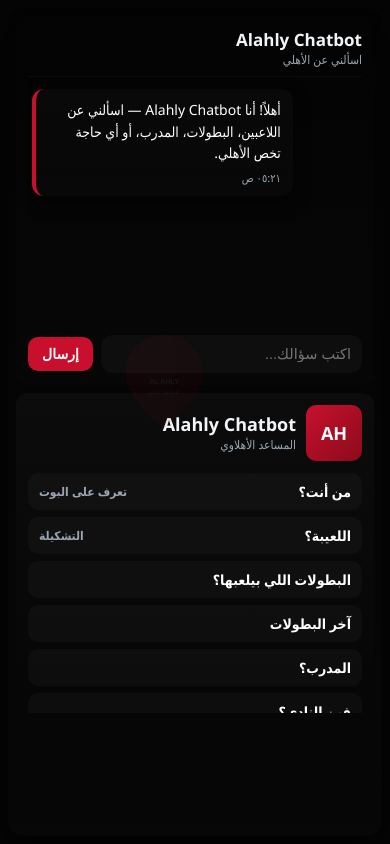
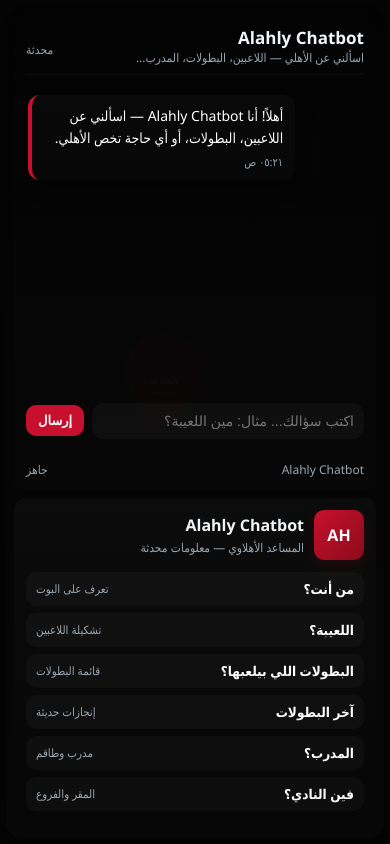
Before and after one commit to Ellol22/alahly-chatbot, a plain HTML site: page index.html in a window 390 px wide. Drawn offline with Linux system fonts and the light colour scheme.

Commit message:
update: latest changes to chatbot design or data

```diff
--- a/index.html
+++ b/index.html
@@ -3,13 +3,16 @@
 <head>
   <meta charset="utf-8" />
   <meta name="viewport" content="width=device-width, initial-scale=1" />
-  <title>Alahly Chatbot — المساعد الأهلاوي</title>
+  <title>Alahly Chatbot — المساعد الأهلاوي (نسخة محدثة)</title>
   <style>
     :root {
       --bg: #050505;
+      --panel: #0b0b0b;
       --accent: #c8102e;
       --muted: #9aa6b2;
       --glass: rgba(255, 255, 255, 0.03);
+      --radius: 14px;
+      --shadow: 0 12px 36px rgba(0, 0, 0, 0.7);
       font-family: "Cairo", "Segoe UI", Tahoma, sans-serif;
     }
     * { box-sizing: border-box; margin: 0; padding: 0; }
@@ -18,7 +21,7 @@
       height: 100%;
       background: var(--bg);
       color: #f2f5f7;
-      overflow: hidden; /* منع سكرول الصفحة */
+      /* نلغي overflow: hidden عشان السكرول يشتغل */
     }
 
     body {
@@ -31,6 +34,7 @@
 
     .page {
       flex: 1;
+      min-height: 0;
       max-width: 1400px;
       margin: 0 auto;
       border-radius: 16px;
@@ -38,8 +42,8 @@
       display: grid;
       grid-template-columns: minmax(280px, 360px) 1fr;
       gap: 14px;
-      box-shadow: 0 12px 36px rgba(0,0,0,0.7);
-      background: linear-gradient(180deg, rgba(2,2,2,0.9), rgba(7,7,7,0.95));
+      box-shadow: var(--shadow);
+      background: linear-gradient(180deg, rgba(2, 2, 2, 0.9), rgba(7, 7, 7, 0.95));
       position: relative;
       padding: 14px;
     }
@@ -58,15 +62,16 @@
     }
 
     .left {
-      background: linear-gradient(180deg, rgba(12,12,12,0.95), rgba(6,6,6,0.85));
+      background: linear-gradient(180deg, rgba(12, 12, 12, 0.95), rgba(6, 6, 6, 0.85));
       padding: 16px;
       border-radius: 12px;
+      z-index: 1;
       display: flex;
       flex-direction: column;
       gap: 12px;
+      min-height: 0;
       overflow-y: auto;
       max-height: 100%;
-      -webkit-overflow-scrolling: touch;
     }
 
     .brand { display: flex; gap: 10px; align-items: center; }
@@ -75,9 +80,10 @@
       background: linear-gradient(135deg, var(--accent), #8b0b1a);
       display: flex; align-items: center; justify-content: center;
       font-weight: 800; font-size: 18px; color: #fff;
+      box-shadow: 0 6px 16px rgba(200, 16, 46, 0.12);
     }
     .brand h1 { margin: 0; font-size: 18px; }
-    .brand .sub { color: var(--muted); font-size: 12px; }
+    .brand .sub { color: var(--muted); font-size: 12px; margin-top: 3px; }
 
     .quick { display: flex; flex-direction: column; gap: 7px; }
     .chip {
@@ -85,37 +91,49 @@
       border-radius: 10px;
       padding: 9px 11px;
       cursor: pointer;
+      display: flex; justify-content: space-between; align-items: center;
+      transition: transform .14s ease, background .14s;
       font-weight: 600; color: #fff; font-size: 14px;
-      display: flex; justify-content: space-between; align-items: center;
     }
-    .chip .k { color: var(--muted); font-size: 12px; }
+    .chip:hover { transform: translateY(-2px); background: rgba(255, 255, 255, 0.04); }
+    .chip .k { color: var(--muted); font-weight: 400; font-size: 12px; }
+
+    .left .info {
+      margin-top: auto; font-size: 12px; color: var(--muted); line-height: 1.45;
+      padding-top: 10px;
+    }
 
     .right {
-      background: linear-gradient(180deg, rgba(4,4,4,0.6), rgba(8,8,8,0.6));
+      background: linear-gradient(180deg, rgba(4, 4, 4, 0.6), rgba(8, 8, 8, 0.6));
       padding: 16px;
       border-radius: 12px;
+      z-index: 1;
       display: flex;
       flex-direction: column;
+      min-height: 0;
+      gap: 10px;
     }
 
     .chat-header {
+      display: flex; align-items: center; gap: 10px;
+      padding-bottom: 8px;
+      border-bottom: 1px solid rgba(255, 255, 255, 0.03);
       flex-shrink: 0;
-      padding-bottom: 8px;
-      border-bottom: 1px solid rgba(255,255,255,0.03);
     }
     .chat-header .title { font-weight: 700; font-size: 17px; }
     .chat-header .subtitle { color: var(--muted); font-size: 12px; }
 
     .messages {
       flex: 1;
-      min-height: 0;
       overflow-y: auto;
       padding: 12px 4px;
       display: flex;
       flex-direction: column;
       gap: 10px;
+      scroll-behavior: smooth;
+      min-height: 0;
+      /* مهم: سكرول داخلي */
       -webkit-overflow-scrolling: touch;
-      scroll-behavior: smooth;
     }
 
     .msg {
@@ -123,7 +141,7 @@
       padding: 11px 13px;
       border-radius: 12px;
       line-height: 1.55;
-      box-shadow: 0 6px 16px rgba(0,0,0,0.5);
+      box-shadow: 0 6px 16px rgba(0, 0, 0, 0.5);
       animation: pop .18s ease;
       white-space: pre-wrap;
       word-break: break-word;
@@ -131,17 +149,26 @@
     }
     @keyframes pop { from { opacity: 0; transform: scale(0.98); } to { opacity: 1; transform: scale(1); } }
 
-    .msg.user { margin-left: auto; background: rgba(255,255,255,0.04); color: #fff; border: 1px solid rgba(255,255,255,0.03); }
-    .msg.bot { margin-right: auto; background: linear-gradient(180deg, rgba(255,255,255,0.02), rgba(255,255,255,0.01)); border-left: 4px solid var(--accent); color: #fff; }
+    .msg.user {
+      margin-left: auto;
+      background: rgba(255, 255, 255, 0.04);
+      color: #fff;
+      border: 1px solid rgba(255, 255, 255, 0.03);
+    }
+    .msg.bot {
+      margin-right: auto;
+      background: linear-gradient(180deg, rgba(255,255,255,0.02), rgba(255,255,255,0.01));
+      border-left: 4px solid var(--accent);
+      color: #fff;
+    }
 
     .meta-time { font-size: 11px; color: var(--muted); margin-top: 5px; }
 
     .compose {
-      flex-shrink: 0;
       display: flex;
       gap: 8px;
       align-items: center;
-      margin-top: 12px;
+      flex-shrink: 0;
     }
     .compose input {
       flex: 1;
@@ -161,63 +188,132 @@
       color: #fff;
       font-weight: 700;
       cursor: pointer;
+      white-space: nowrap;
       font-size: 14px;
     }
 
-    /* موبايل */
+    .small-note {
+      font-size: 12px;
+      color: var(--muted);
+      margin-top: 6px;
+    }
+
+    /* ====== موبايل (أهم جزء) ====== */
     @media (max-width: 980px) {
-      .page { grid-template-columns: 1fr; padding: 10px; gap: 10px; }
-      .left { order: 2; max-height: 38dvh; overflow-y: auto; }
-      .right { order: 1; }
+      body {
+        padding: 6px;
+        gap: 6px;
+      }
+      .page {
+        grid-template-columns: 1fr;
+        padding: 10px;
+        gap: 10px;
+      }
+      .left {
+        order: 2;
+        max-height: 38dvh;  /* سكرول داخلي */
+        overflow-y: auto;
+      }
+      .right {
+        order: 1;
+        min-height: 55dvh;
+      }
+      .messages {
+        max-height: 45dvh;
+        padding: 10px 2px;
+      }
+      .brand .logo { width: 50px; height: 50px; font-size: 16px; }
+      .brand h1 { font-size: 17px; }
+      .chip { padding: 8px 10px; font-size: 13.5px; }
+      .chip .k { font-size: 11.5px; }
     }
+
     @media (max-width: 600px) {
       .page { padding: 8px; gap: 8px; }
       .left, .right { padding: 12px; }
+      .brand h1 { font-size: 16px; }
+      .compose input { font-size: 14px; padding: 10px; }
+      .compose button { padding: 8px 12px; font-size: 13px; }
       .msg { font-size: 14px; padding: 10px 12px; }
+    }
+
+    /* تحسين السكرول على iOS */
+    .messages, .left {
+      -webkit-overflow-scrolling: touch;
     }
   </style>
 </head>
 <body>
-  <div class="page">
-    <aside class="left">
+  <div class="page" role="application" aria-label="Alahly Chatbot">
+    <aside class="left" aria-label="لوحة تحكم">
       <div class="brand">
         <div class="logo">AH</div>
         <div>
           <h1>Alahly Chatbot</h1>
-          <div class="sub">المساعد الأهلاوي</div>
+          <div class="sub">المساعد الأهلاوي — معلومات محدثة</div>
         </div>
       </div>
-      <div class="quick">
-        <div class="chip" onclick="askQuick('من انت؟')">من أنت؟ <span class="k">تعرف على البوت</span></div>
-        <div class="chip" onclick="askQuick('مين اللعيبة في الاهلي؟')">اللعيبة؟ <span class="k">التشكيلة</span></div>
-        <div class="chip" onclick="askQuick('اي البطولات التي يشارك فيها الاهلي؟')">البطولات اللي بيلعبها؟</div>
-        <div class="chip" onclick="askQuick('ما اخر البطولات التي فاز بها الاهلي؟')">آخر البطولات</div>
-        <div class="chip" onclick="askQuick('مين مدرب الاهلي دلوقتي؟')">المدرب؟</div>
-        <div class="chip" onclick="askQuick('فين مقر النادي الاهلي؟')">فين النادي؟</div>
-        <div class="chip" onclick="askQuick('كل البطولات التي فاز بها الاهلي')">كل البطولات</div>
+
+      <div class="quick" aria-hidden="false">
+        <div class="chip" onclick="askQuick('من انت؟')">
+          من أنت؟
+          <span class="k">تعرف على البوت</span>
+        </div>
+        <div class="chip" onclick="askQuick('مين اللعيبة في الاهلي؟')">
+          اللعيبة؟
+          <span class="k">تشكيلة اللاعبين</span>
+        </div>
+        <div class="chip" onclick="askQuick('اي البطولات التي يشارك فيها الاهلي؟')">
+          البطولات اللي بيلعبها؟
+          <span class="k">قائمة البطولات</span>
+        </div>
+        <div class="chip" onclick="askQuick('ما اخر البطولات التي فاز بها الاهلي؟')">
+          آخر البطولات
+          <span class="k">إنجازات حديثة</span>
+        </div>
+        <div class="chip" onclick="askQuick('مين مدرب الاهلي دلوقتي؟')">
+          المدرب؟
+          <span class="k">مدرب وطاقم</span>
+        </div>
+        <div class="chip" onclick="askQuick('فين مقر النادي الاهلي؟')">
+          فين النادي؟
+          <span class="k">المقر والفروع</span>
+        </div>
+        <div class="chip" onclick="askQuick('كل البطولات التي فاز بها الاهلي')">
+          كل بطولات الأهلي
+          <span class="k">قائمة كاملة</span>
+        </div>
+      </div>
+
+      <div class="info">
+        نصيحة: جرّب الأسئلة بصيغة بسيطة — البوت يعرف: <em>مين اللعيبة؟ مين المدرب؟ آخر البطولات؟</em>
       </div>
     </aside>
 
-    <main class="right">
+    <main class="right" aria-live="polite">
       <div class="chat-header">
-        <div>
+        <div style="display:flex;flex-direction:column;">
           <div class="title">Alahly Chatbot</div>
-          <div class="subtitle">اسألني عن الأهلي</div>
+          <div class="subtitle">اسألني عن الأهلي — اللاعبين، البطولات، المدرب...</div>
         </div>
+        <div style="margin-inline-start:auto" class="small-note">محدثة</div>
       </div>
 
-      <div class="messages" id="messages"></div>
+      <div class="messages" id="messages" role="log" aria-atomic="true"></div>
 
-      <div class="compose">
-        <input id="input" placeholder="اكتب سؤالك..." />
-        <button id="sendBtn">إرسال</button>
+      <div class="compose" role="region" aria-label="منطقة الكتابة">
+        <input id="input" placeholder="اكتب سؤالك... مثال: مين اللعيبة؟" aria-label="حقل الرسالة" />
+        <button id="sendBtn" aria-label="إرسال">إرسال</button>
+      </div>
+      <div style="display:flex;justify-content:space-between;align-items:center;margin-top:6px">
+        <div class="small-note">Alahly Chatbot</div>
+        <div class="small-note" id="status" aria-hidden="true">جاهز</div>
       </div>
     </main>
   </div>
 
   <script>
-    // ========= قاعدة البيانات (كاملة) =========
-    const AHLY = {
+    const AHLY = { /* نفس البيانات اللي فوق (مش هتتغير) */
       name: "النادي الأهلي المصري",
       foundedDate: "24 أبريل 1907",
       president: "محمود الخطيب",
@@ -243,7 +339,7 @@
         { name: "مصطفى شوبير", position: "حارس مرمى", country: "مصر" },
         { name: "محمد السيد", position: "حارس مرمى", country: "مصر" },
         { name: "حمزة علاء", position: "حارس مرمى", country: "مصر" },
-        { name: "ياسر إبراهيم", position: "مدافع", country: "مصر" },
+        { name: "ياسر ابراهيم", position: "مدافع", country: "مصر" },
         { name: "محمد هاني", position: "مدافع", country: "مصر" },
         { name: "أشرف داري", position: "مدافع", country: "المغرب" },
         { name: "عمر كمال", position: "مدافع", country: "مصر" },
@@ -261,9 +357,7 @@
         breakdown: [
           { title: "الدوري المصري الممتاز", count: 44 },
           { title: "كأس مصر", count: 38 },
-          { title: "دوري أبطال أفريقيا", count: 12 },
-          { title: "كأس السوبر المصري", count: 14 },
-          { title: "كأس السوبر الأفريقي", count: 8 }
+          { title: "دوري أبطال أفريقيا", count: 12 }
         ]
       }
     };
@@ -284,41 +378,19 @@
       messagesEl.scrollTop = messagesEl.scrollHeight;
     }
 
-    addMessage("أهلاً! أنا Alahly Chatbot — اسألني عن اللاعبين، البطولات، المدرب، أو أي حاجة تخص الأهلي.");
+    addMessage("أهلاً! أنا Alahly Chatbot — اسألني عن اللاعبين، البطولات، أو أي حاجة تخص الأهلي.");
 
-    // ========= getReply (كاملة + كل الأسئلة شغالة) =========
     function getReply(raw) {
       const msg = raw.trim().toLowerCase();
 
-      if (msg.includes("الزمالك")) return "بصراحة، أنا أهلاوي متعصب — مافيش معلومات عن الزمالك هنا!";
+      if (msg.includes("الزمالك")) return "مافيش معلومات عن الزمالك هنا! اسألني عن الأهلي";
 
-      if (msg.includes("من انت") || msg.includes("مين انت")) return "أنا Alahly Chatbot — المساعد الأهلاوي. بحب الأهلي وبقدملك معلومات عن التشكيلة، البطولات، المقر، والمدرب";
+      if (msg.includes("من انت") || msg.includes("مين انت")) return "أنا Alahly Chatbot — المساعد الأهلاوي";
 
-      if ((msg.includes("امتى") || msg.includes("متى") || msg.includes("اتاسس")) && (msg.includes("الاهلي") || msg.includes("النادي"))) {
-        return `اتأسس النادي الأهلي في: ${AHLY.foundedDate}.\nتأسس على يد عمر لطفي بك بهدف خدمة الرياضة والوطن.`;
-      }
-
-      if ((msg.includes("مين") && msg.includes("رئيس")) || msg.includes("رئيس النادي")) {
-        return `رئيس النادي الحالي: ${AHLY.president} — أسطورة للنادي وقائد إداري مهم.`;
-      }
-
-      if ((msg.includes("فين") || msg.includes("مقر") || msg.includes("اين")) && (msg.includes("النادي") || msg.includes("الاهلي"))) {
-        return `مقر النادي: ${AHLY.location}.\nالملعب الرئيسي: ${AHLY.mainStadium}.\nملعب التتش: ${AHLY.clubStadium}.\nفروع في مدينة نصر، الشيخ زايد، والتجمع.`;
-      }
-
-      if (msg.includes("مدرب") || msg.includes("المدير الفني")) {
-        return `المدير الفني: ${AHLY.coach}.\nالمُساعد: ${AHLY.assistant}.`;
-      }
-
-      if ((msg.includes("كابتن") || msg.includes("الكابتن")) && (msg.includes("مين") || msg.includes("من"))) {
-        return "الكابتن الحالي: محمد الشناوي — حارس مرمى وقائد ذي خبرة.";
-      }
-
-      // اللاعبين
-      if (msg.includes("لعيبة") || msg.includes("لاعبين") || msg.includes("التشكيلة") || msg.includes("قائمة") || msg.includes("الفريق") || msg.includes("مين اللعيبة")) {
+      if (msg.includes("لعيبة") || msg.includes("لاعبين") || msg.includes("التشكيلة") || msg.includes("قائمة")) {
         const byPos = {};
         AHLY.players.forEach(p => { if (!byPos[p.position]) byPos[p.position] = []; byPos[p.position].push(p); });
-        let out = `تشكيلة الأهلي الحالية:\n\n`;
+        let out = `تشكيلة الأهلي:\n\n`;
         ["حارس مرمى", "مدافع", "خط وسط", "خط وسط/مهاجم", "مهاجم"].forEach(g => {
           if (byPos[g]) {
             out += `${g}:\n`;
@@ -326,39 +398,30 @@
             out += `\n`;
           }
         });
-        out += "لو عايز تفاصيل لاعب معين، اكتب اسمه.";
         return out;
       }
 
-      // كل البطولات
-      if (msg.includes("كل") && (msg.includes("بطولات") || msg.includes("فاز"))) {
-        const lines = AHLY.trophies.breakdown.map(t => `- ${t.title}: ${t.count} مرة`).join("\n");
-        return `إجمالي البطولات: ${AHLY.trophies.totalOfficial}\n${lines}\n\nاسأل 'آخر البطولات' للإنجازات الحديثة.`;
+      if (msg.includes("كل") && msg.includes("بطولات")) {
+        return `إجمالي: ${AHLY.trophies.totalOfficial}\n` + AHLY.trophies.breakdown.map(t => `- ${t.title}: ${t.count}`).join("\n");
       }
 
-      // آخر البطولات
-      if ((msg.includes("آخر") || msg.includes("اخر")) && (msg.includes("بطولات") || msg.includes("فاز"))) {
-        return `آخر البطولات:\n- ${AHLY.recentTitles.map(t => t.year + " — " + t.title).join("\n- ")}\n\nيشارك في: ${AHLY.tournaments.slice(0,3).join("، ")}...`;
+      if ((msg.includes("آخر") || msg.includes("اخر")) && msg.includes("بطولات")) {
+        return `آخر البطولات:\n- ${AHLY.recentTitles.map(t => t.year + " — " + t.title).join("\n- ")}`;
       }
 
-      // البطولات اللي بيلعبها
       if (msg.includes("بطولات") && !msg.includes("كل") && !msg.includes("آخر")) {
-        return `الأهلي يشارك في:\n- ${AHLY.tournaments.join("\n- ")}\n\nاسأل 'آخر البطولات' للإنجازات.`;
+        return `يشارك في:\n- ${AHLY.tournaments.join("\n- ")}`;
       }
 
-      // نبذة عامة
-      if ((msg.includes("مين") || msg.includes("عن")) && msg.includes("الاهلي")) {
-        return `${AHLY.name}\n- تأسس: ${AHLY.foundedDate}\n- رئيس: ${AHLY.president}\n- مدرب: ${AHLY.coach}\n- آخر بطولات: ${AHLY.recentTitles.map(t=>t.title+" ("+t.year+")").join(" ، ")}`;
-      }
+      if (msg.includes("مدرب")) return `المدير الفني: ${AHLY.coach}`;
+      if (msg.includes("مقر") || msg.includes("فين")) return `المقر: ${AHLY.location}\nالملعب: ${AHLY.mainStadium}`;
 
-      if (msg.includes("شكرا") || msg.includes("ميرسي")) return "العفو يا أهلاوي أي سؤال تاني؟";
-      if (msg.includes("ازيك") || msg.includes("اخبارك")) return "تمام وانت؟ لو عايز أخبار الفريق قول 'آخر البطولات'.";
-
-      return "مش فاهم السؤال — جرب:\n• مين اللعيبة؟\n• اي البطولات؟\n• مين المدرب؟\nأو اضغط زر جاهز.";
+      return "جرب: مين اللعيبة؟ | آخر البطولات | مين المدرب؟";
     }
 
     function askQuick(text) {
       inputEl.value = text;
+      inputEl.focus();
       sendMessage();
     }
 
@@ -367,17 +430,20 @@
       if (!v) return;
       addMessage(escapeHtml(v), "user");
       inputEl.value = "";
+      setStatus("يكتب...");
       setTimeout(() => {
         addMessage(formatBotReply(getReply(v)), "bot");
+        setStatus("جاهز");
       }, 600);
     }
 
-    sendBtn.onclick = sendMessage;
+    sendBtn.addEventListener("click", sendMessage);
     inputEl.addEventListener("keypress", e => { if (e.key === "Enter") sendMessage(); });
 
+    function setStatus(t) { document.getElementById("status").textContent = t; }
     function escapeHtml(s) { return s.replace(/[&<>"]/g, c => ({ '&': '&amp;', '<': '&lt;', '>': '&gt;', '"': '&quot;' }[c])); }
     function formatBotReply(text) {
-      return escapeHtml(text).replace(/\n/g, "<br>");
+      return escapeHtml(text).replace(/\n- /g, "<br>• ").replace(/\n/g, "<br>");
     }
   </script>
 </body>
```
